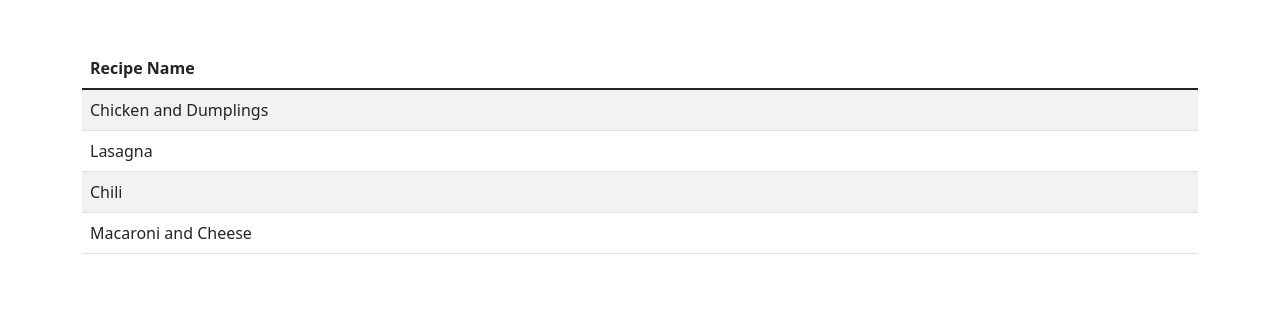
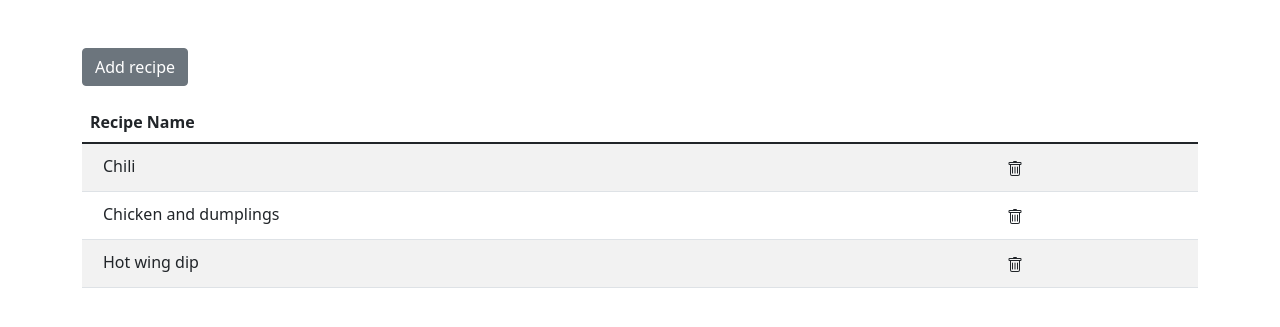
Before and after one commit to kelnicmana/recipe-book, a Flask app: page / in a window 1280 px wide. Shown: the part 66-393 px from the top of the page. Run offline with Flask 2, Linux system fonts and the light colour scheme; a user stored in the database is signed in; some libraries are stand-ins or nearby versions.

Commit message:
Adds back button on apology page and recipe names can now be added to the recipe list on the index page

```diff
--- a/app.py
+++ b/app.py
@@ -43,10 +43,31 @@ def login_required(f):
         return f(*args, **kwargs)
     return decorated_function
 
-@app.route("/")
+@app.route("/", methods=["GET", "POST"])
 @login_required
 def index():
-    return render_template("index.html")
+    if request.method == "POST":
+        name = request.form.get("recipe_name")
+
+        rows = db.execute("SELECT * FROM recipes WHERE user_id = ? AND name = ?", session["user_id"], name)
+        if len(rows) != 0:
+            return apology("That recipe name already exists")
+
+        db.execute("INSERT INTO recipes (user_id, name) VALUES(?, ?)", session["user_id"], name)
+        return redirect("/")
+
+    else:
+        recipe_list = db.execute("SELECT * FROM recipes WHERE user_id = ?", session["user_id"])
+        return render_template("index.html", recipe_list=recipe_list)
+
+
+@app.route("/delete_recipe", methods=["POST"])
+@login_required
+def delete_recipe():
+    recipe = request.form.get("value")
+    db.execute("DELETE FROM recipes WHERE user_id = ? AND name = ?", session["user_id"], recipe)
+    return redirect("/")
+
 
 @app.route("/list", methods=["GET", "POST"])
 @login_required
--- a/templates/apology.html
+++ b/templates/apology.html
@@ -7,5 +7,6 @@
 {% block main %}
     <div class="container">
         <h3>{{ error }}</h3>
+        <button class="btn btn-secondary" onclick="history.back();">Go back</button>
     </div>
 {% endblock %}
--- a/templates/index.html
+++ b/templates/index.html
@@ -6,6 +6,35 @@
 
 {% block main %}
     <div class="container">
+
+        <button type="button" class="btn btn-secondary mb-3" data-bs-toggle="modal" data-bs-target="#itemModal">
+            Add recipe
+        </button>
+
+        <div class="modal fade" id="itemModal" tabindex="-1" role="dialog" aria-labelledby="itemModalLabel" aria-hidden="true">
+            <div class="modal-dialog" role="document">
+                <div class="modal-content">
+                    <div class="modal-header">
+                        <h5 class="modal-title" id="itemModalLabel">Add new recipe</h5>
+                        <button type="button" class="btn-close" data-bs-dismiss="modal" aria-label="Close">
+                            <span aria-hidden="true"></span>
+                        </button>
+                    </div>
+
+                    <div class="modal-body">
+                        <form action="/" method="post">
+                            <div class="mb-3">
+                                <input autocomplete="off" class="form-control" id="recipe_name" name="recipe_name" placeholder="recipe name" type="text" maxlength="35" required>
+                            </div>
+                            <div class="mb-3 text-center">
+                                <button type="submit" class="btn btn-secondary">Add item</button>
+                            </div>
+                        </form>
+                    </div>
+                </div>
+            </div>
+        </div>
+
         <table class="table table-striped">
             <thead>
                 <tr>
@@ -13,18 +42,30 @@
                 </tr>
             </thead>
             <tbody>
-                <tr>
-                    <td>Chicken and Dumplings</td>
-                </tr>
-                <tr>
-                    <td>Lasagna</td>
-                </tr>
-                <tr>
-                    <td>Chili</td>
-                </tr>
-                <tr>
-                    <td>Macaroni and Cheese</td>
-                </tr>
+                {% for recipe in recipe_list %}
+                    <tr>
+                        <td>
+                            <form action="/recipe" method="post">
+                                <button class="btn bg-transparent py-0" type="submit">{{ recipe.name }}</button>
+                            </form>
+                        </td>
+                        <td>
+                            <form action="/delete_recipe" method="post">
+                                <input type="hidden" id="value" name="value" value="{{ recipe.name }}">
+                                <button class="btn bg-transparent btn-sm" type="submit">
+                                        <svg xmlns="http://www.w3.org/2000/svg" width="16" height="16" fill="currentColor" class="bi bi-trash" id="{{ recipe.name }}" viewBox="0 0 16 16">
+                                        <path d="M5.5 5.5A.5.5 0 0 1 6 6v6a.5.5 0 0 1-1 0V6a.5.5 0 0 1 .5-.5zm2.5 0a.5.5 0 0 1 .5.5v6a.5.5 0 0 1-1 0V6a.5.5 0 0 1 .5-.5zm3 .5a.5.5 0 0 0-1 0v6a.5.5 0 0 0 1 0V6z"/>
+                                        <path fill-rule="evenodd" d="M14.5 3a1 1 0 0 1-1 1H13v9a2 2 0 0 1-2 2H5a2 2 0 0 1-2-2V4h-.5a1 1 0 0 1-1-1V2a1 1 0 0 1 1-1H6a1 1 0 0 1 1-1h2a1 1 0 0 1 1 1h3.5a1 1 0 0 1 1 1v1zM4.118 4 4 4.059V13a1 1 0 0 0 1 1h6a1 1 0 0 0 1-1V4.059L11.882 4H4.118zM2.5 3V2h11v1h-11z"/>
+                                        </svg>
+                                </button>
+                            </form>
+                        </td>
+                    </tr>
+                {% else %}
+                    <tr>
+                        <td>No recipes added yet!</td>
+                    </tr>
+                {% endfor %}
             </tbody>
         </table>
     </div>
```
Also changed, not shown: recipes.db, templates/list.html (line endings or trailing spaces), 3 other files.
